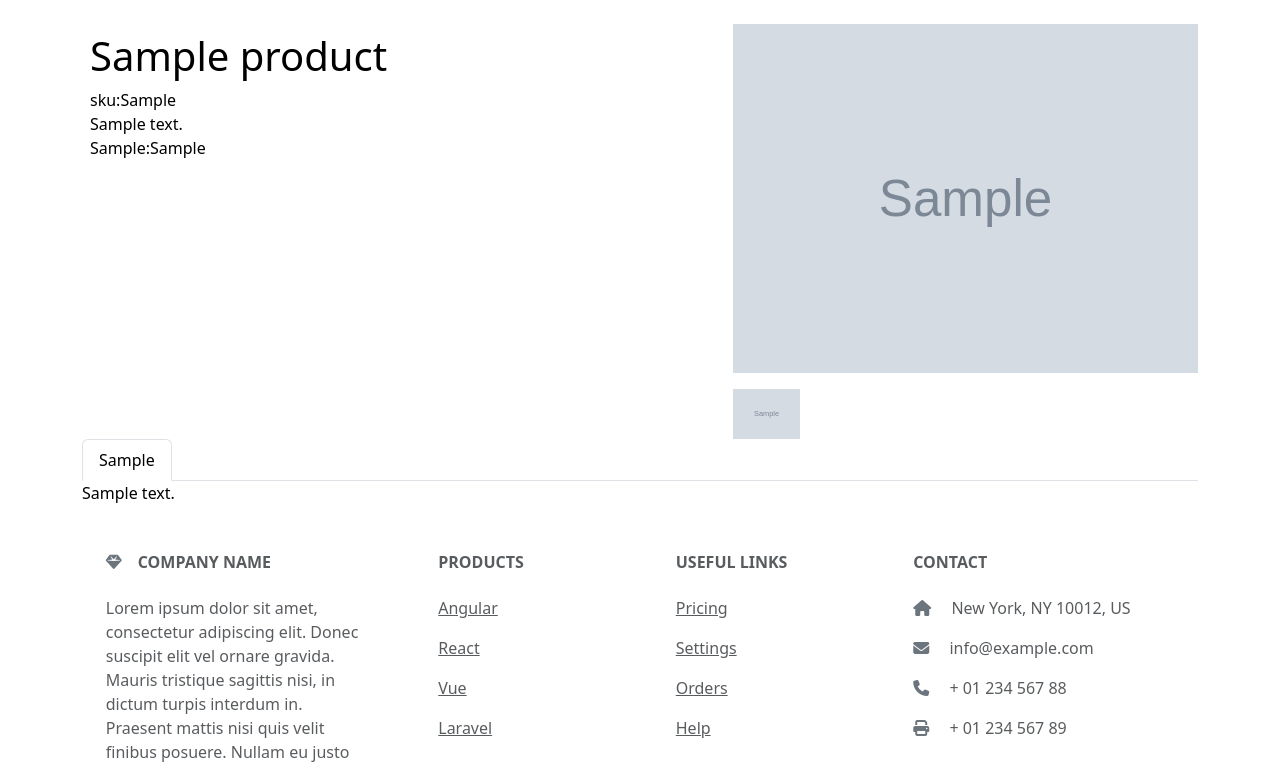
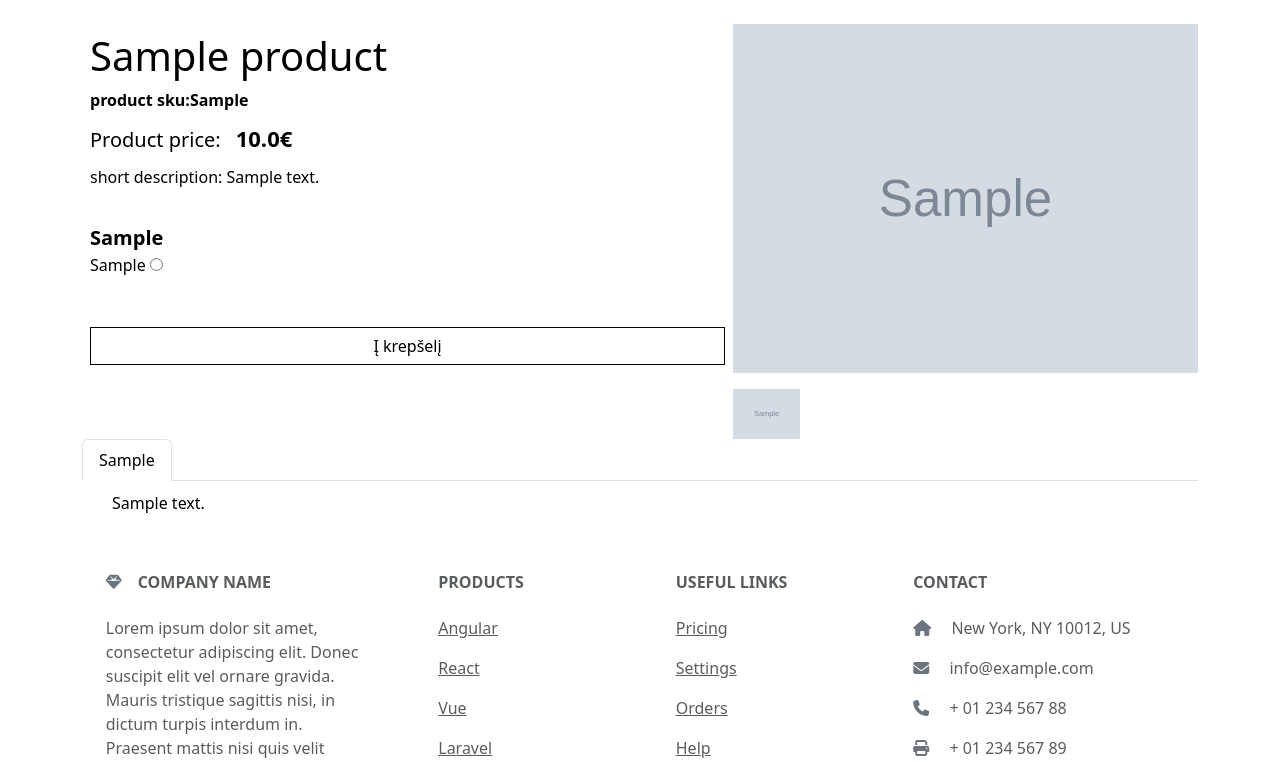
Before and after one commit to audriusspiridavicius/finalproject, a Django app: page /product/1 in a window 1280 px wide. Shown: the part 73-835 px from the top of the page. Run offline with Django 4.2, Linux system fonts and the light colour scheme; tables that the repository leaves empty hold one stand-in row (values such as "Sample post"); grey boxes marked "Sample" are stand-in pictures; some libraries are stand-ins or nearby versions.

Commit message:
product detail page redesign

```diff
--- a/ecommerce_project/shop/static/css/main.css
+++ b/ecommerce_project/shop/static/css/main.css
@@ -97,6 +97,13 @@ img{
 .ord-2{
     order:2;
 }
+.product_price{
+    font-size: 20px;
+}
+.bold{
+    font-weight: bold;
+}
+
 
 /* categories css */
 
@@ -183,3 +190,25 @@ img{
 }
 
 /* checkout end */
+
+
+/* product page start */
+
+.price{
+    padding: 0px 15px;
+    font-size: 22px;
+}
+.product_price{
+    margin: 10px 0px;
+}
+.short_description{
+    margin-bottom: 10px;
+}
+
+.tab-content{
+    padding: 10px 30px;
+}
+.product-page .add-to-basket{
+    margin-top: 50px;
+}
+/* product page end */
--- a/ecommerce_project/shop/templates/product.html
+++ b/ecommerce_project/shop/templates/product.html
@@ -8,7 +8,7 @@
 
 {% block main %}
 {%load static%}
-<div class="container">
+<div class="container product-page">
     <div class="flex flex-wrap">
         <div class="col-5 flex flex-wrap ord-2">
             <img src="{% static main_image%}" alt="product image" class="col-sm-12 mb-3"/>
@@ -21,17 +21,12 @@
 
         </div>
         <div class="col-7 ord-1 p-2">
-            <h1>{{product.title}}</h1>
-            <div>sku:{{product.sku}}</div>
+            {%load product%}
 
-            <div>{{product.short_description}}</div>
+            {% product_main_info product%}
+            {%product_attributes product.sku%}
 
-            {%for attribute in product.attributes.all%}
-                <div>{{attribute.property}}:{{attribute.value}}</div>
-
-            {%endfor%}
-
-
+            {% add_to_basket_button product.id%}
         </div>
     </div>
     <div class="col-xs-12">
--- /dev/null
+++ b/ecommerce_project/shop/templates/product/add_to_basket_button.html
@@ -0,0 +1,8 @@
+<div class="add-to-basket">
+    <button type="button" class="btn btn-primary"
+    hx-target="#header-basket-info"
+    hx-get="{%url 'add-to-basket' product_id=product_id%}"
+    hx-trigger="click"
+    >Į krepšelį</button>
+
+</div>
--- /dev/null
+++ b/ecommerce_project/shop/templates/product/attributes.html
@@ -0,0 +1,12 @@
+{%for attribute in attribute_list%}
+    <br>
+    <sapn class="bold attribute-name">{{attribute.name}}</sapn>
+    <br>
+    {%for value in attribute.values%}
+        <label for="{{attribute.name}}{{value}}">{{value}}</label>
+        <input type="radio" name='{{attribute.name}}' value="{{value}}" id="{{attribute.name}}{{value}}"/>
+    {%endfor%}
+
+
+
+{%endfor%}
--- /dev/null
+++ b/ecommerce_project/shop/templates/product/product_main_info.html
@@ -0,0 +1,5 @@
+<h1>{{title}}</h1>
+{%load product%}
+<div class="sku bold"> product sku:{{sku}}</div>
+<div class="product_price font-20">Product price:<span class="price bold">{{price|price}}</span></div>
+<div class="short_description">short description: {{short_description}}</div>
--- /dev/null
+++ b/ecommerce_project/shop/templatetags/product.py
@@ -0,0 +1,53 @@
+from shop.models import Product, ProductAttributes
+from django import template
+from django.core.paginator import Paginator
+from django.template.defaultfilters import stringfilter
+from django.utils.safestring import mark_safe
+register = template.Library()
+
+
+
+
+@register.inclusion_tag("product/product_main_info.html")
+def product_main_info(product:Product):
+
+    return {"sku":product.sku, "title":product.title, "price": product.price, "short_description": product.short_description}
+
+
+@register.filter(name="price")
+@stringfilter
+def format_price(price):
+    return mark_safe(f"{price}&euro;")
+
+
+
+@register.simple_tag()
+def display_attributes(attributes):
+    result=""
+    for attribute in attributes:
+            result = result + f"<div>{attribute.property}:{attribute.value}</div>"
+
+    return mark_safe(result)
+
+@register.inclusion_tag("product/add_to_basket_button.html")
+def add_to_basket_button(product_id):
+
+     return {"product_id": product_id}
+
+@register.inclusion_tag("product/attributes.html")
+def product_attributes(sku):
+
+    result_list = []
+    attribute_names = ProductAttributes.objects.filter(product__sku=sku).values("property").distinct().all()
+    attribute_values = ProductAttributes.objects.filter(product__sku=sku).values("property","value").distinct().all()
+
+    print(f"attribute_names {attribute_names}")
+    print(f"attribute_values {attribute_values}")
+
+
+    for attribute_name in attribute_names:
+        print(attribute_name)
+        result_list.append({"name":attribute_name["property"],"values":[value["value"] for value in attribute_values if value["property"]==attribute_name["property"]]})
+
+    print(f"result_list = {result_list}")
+    return {"attribute_list": result_list}
```
